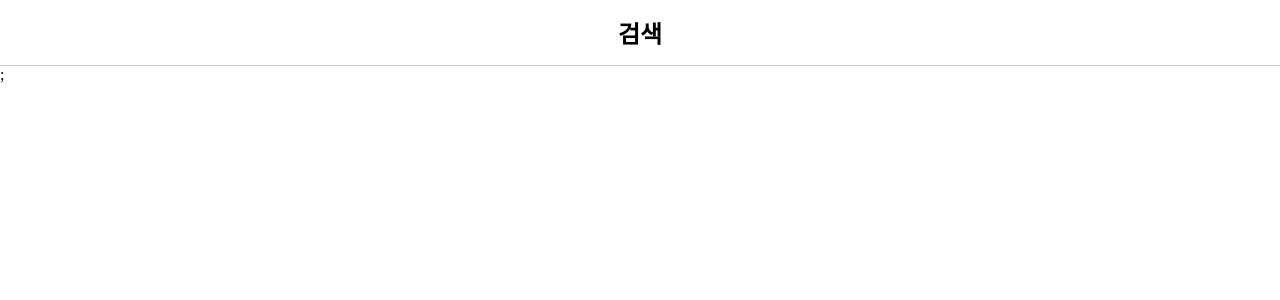
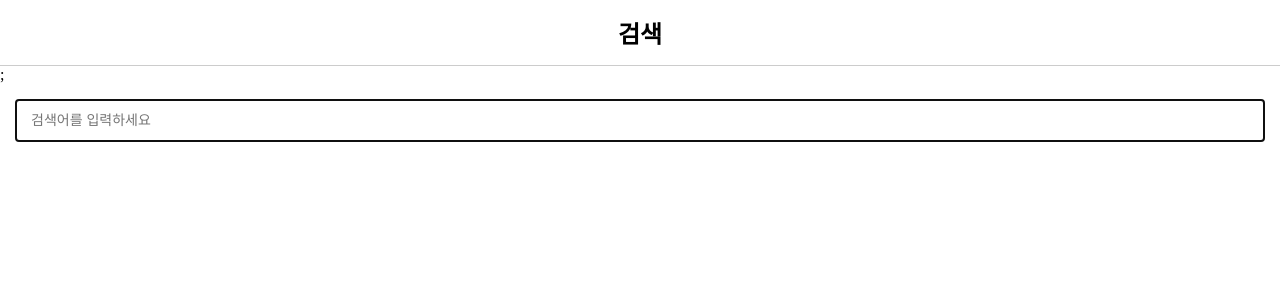
Before and after one commit to swat018/lecture-react, a React app in the folder 3-component/: page / in a window 1280 px wide. Shown: the top 300 px of the page. Built offline with nearby package versions, Linux system fonts and the light colour scheme.

Commit message:
feat : [구현하기 1] SearchForm 1

```diff
--- a/3-component/src/App.js
+++ b/3-component/src/App.js
@@ -1,11 +1,15 @@
 import React from "react"
 import Header from "./components/Header.js";
+import SearchForm from "./components/SearchForm.js"
 
 export default class App extends React.Component {
     render() {
         return (
             <>
                 <Header title="검색" />;
+                <div className="container">
+                    <SearchForm />
+                </div>
             </>
         );
 
--- /dev/null
+++ b/3-component/src/components/SearchForm.js
@@ -0,0 +1,33 @@
+import React from 'react'
+
+export default class SearchForm extends React.Component {
+    constructor() {
+        super();
+
+        this.state = {
+            searchKeyword: "",
+        };
+    }
+
+    handleChangeInput(event) {
+        const searchKeyword = event.target.value;
+        this.setState({searchKeyword});
+    }
+
+    render() {
+        return (
+            <form>
+                <input
+                    type="text"
+                    placeholder="검색어를 입력하세요"
+                    autoFocus
+                    value={this.state.searchKeyword}
+                    onChange={event => this.handleChangeInput(event)}
+                />
+                {this.state.searchKeyword.length > 0 && (
+                    <button type="reset" className="btn-reset"></button>
+                )}
+            </form>
+        );
+    }
+}
```
Also changed, not shown: 1 other file (tests, documents, lock files or other folders).
